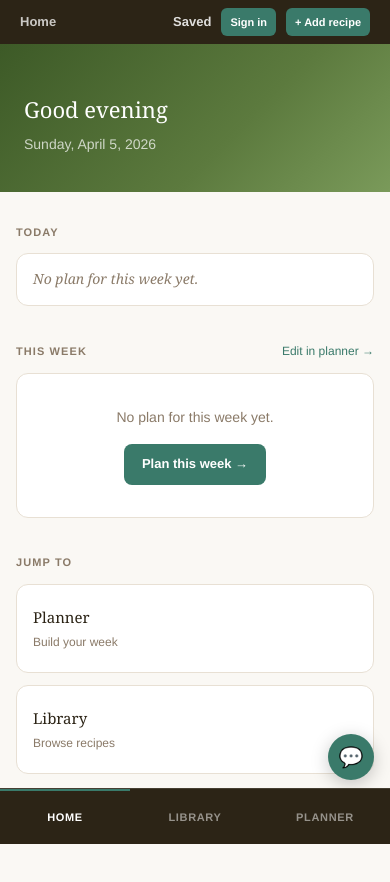
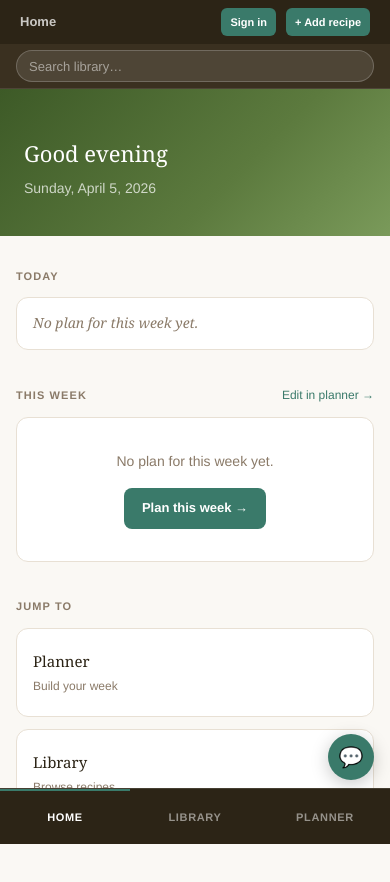
Before and after one commit to schanceee/meal-plan, a website: page index.html in a window 390 px wide. Drawn offline with Linux system fonts and the light colour scheme.

Commit message:
Fix recipe persistence, cross-device sync, and mobile nav/search
- Rename planner's _save() → _savePlan() so it no longer shadows
  recipes.js's internal _save(data) — this was the root cause of
  AI-generated recipes not being persisted to the library
- Expose window._syncRecipe from nav.js; call it after saving new
  AI recipes so they sync to Supabase immediately
- Pull from Supabase on every page load when session already exists
  (previously only triggered on sign-in, causing cross-device divergence)
- Remove "Saved" link from top nav (only Home / Library / Planner)
- Add mobile search bar: sticky row below the global nav, visible
  on mobile only (≥600px desktop search bar unchanged)

Co-Authored-By: Claude Sonnet 4.6 <noreply@anthropic.com>

```diff
--- a/nav.js
+++ b/nav.js
@@ -245,6 +245,8 @@ window.SUPABASE_ANON = 'sb_publishable_9Ak9MPrC8iYcBGeiqo0c3A_1Lr9m6EG';
       .catch(function (e) { console.warn('Sync error', e); });
   }
 
+  window._syncRecipe = _syncRecipe;
+
   window._syncPlan = function (weekKey, planData) {
     if (!_supaReady() || !_session) return;
     var tok = _session.access_token, uid = _session.user.id;
@@ -270,7 +272,6 @@ window.SUPABASE_ANON = 'sb_publishable_9Ak9MPrC8iYcBGeiqo0c3A_1Lr9m6EG';
   // ── Global bar ──────────────────────────────────────────────────────────────
 
   function renderGlobalBar() {
-    var count = getSaved().length;
     var bar = document.createElement('div');
     bar.id = 'globalBar';
     bar.className = 'global-bar';
@@ -279,9 +280,6 @@ window.SUPABASE_ANON = 'sb_publishable_9Ak9MPrC8iYcBGeiqo0c3A_1Lr9m6EG';
       '<div class="gb-right">' +
         '<a class="gb-nav-link" href="' + root + 'library.html">Library</a>' +
         '<a class="gb-nav-link" href="' + root + 'planner.html">Planner</a>' +
-        '<a class="gb-saved-link" href="' + root + 'library.html">Saved' +
-          (count ? ' <span class="gb-badge">' + count + '</span>' : '') +
-        '</a>' +
         '<input id="gbSearch" class="gb-search" type="search" placeholder="Search library\u2026">' +
         '<span id="gbSignIn" style="display:flex;align-items:center;">' +
           '<button class="gb-signin-btn" onclick="openAuthModal()">Sign in</button>' +
@@ -290,14 +288,24 @@ window.SUPABASE_ANON = 'sb_publishable_9Ak9MPrC8iYcBGeiqo0c3A_1Lr9m6EG';
         '<button class="gb-add" onclick="openAddRecipe()">+ Add recipe</button>' +
       '</div>';
     document.body.insertBefore(bar, document.body.firstChild);
+    // Mobile search bar — sits below the nav, only visible on mobile
+    var searchBar = document.createElement('div');
+    searchBar.id = 'gbMobileSearch';
+    searchBar.className = 'gb-mobile-search';
+    searchBar.innerHTML = '<input id="gbMobileSearchInput" class="gb-mobile-search-input" type="search" placeholder="Search library\u2026">';
+    document.body.insertBefore(searchBar, document.body.children[1]);
     document.body.style.paddingTop = '44px';
     renderBottomNav();
     _updateAuthBar();
-    document.getElementById('gbSearch').addEventListener('keydown', function (e) {
+    // Pull from Supabase on every page load if already signed in
+    if (_session) _pullFromSupabase();
+    var searchHandler = function (e) {
       if (e.key === 'Enter' && this.value.trim()) {
         location.href = root + 'library.html?q=' + encodeURIComponent(this.value.trim());
       }
-    });
+    };
+    document.getElementById('gbSearch').addEventListener('keydown', searchHandler);
+    document.getElementById('gbMobileSearchInput').addEventListener('keydown', searchHandler);
   }
 
   function renderBottomNav() {
@@ -315,18 +323,7 @@ window.SUPABASE_ANON = 'sb_publishable_9Ak9MPrC8iYcBGeiqo0c3A_1Lr9m6EG';
     document.body.appendChild(nav);
   }
 
-  window._updateGlobalBar = function () {
-    var link = document.querySelector('.gb-saved-link');
-    if (!link) return;
-    var count = getSaved().length;
-    var badge = link.querySelector('.gb-badge');
-    if (count > 0) {
-      if (badge) { badge.textContent = count; }
-      else { link.insertAdjacentHTML('beforeend', ' <span class="gb-badge">' + count + '</span>'); }
-    } else {
-      if (badge) badge.parentNode.removeChild(badge);
-    }
-  };
+  window._updateGlobalBar = function () { /* no-op: Saved badge removed */ };
 
   // ── Modals ──────────────────────────────────────────────────────────────────
 
--- a/style.css
+++ b/style.css
@@ -355,11 +355,6 @@ a { color: inherit; text-decoration: none; }
   color: rgba(255,255,255,0.75); white-space: nowrap;
 }
 .gb-nav-link:hover { color: white; }
-.gb-saved-link {
-  font-family: 'Helvetica Neue', sans-serif; font-size: 13px; font-weight: 600;
-  color: rgba(255,255,255,0.85); white-space: nowrap;
-}
-.gb-saved-link:hover { color: white; }
 .gb-badge {
   display: inline-flex; align-items: center; justify-content: center;
   background: #c0392b; color: white; border-radius: 10px;
@@ -423,8 +418,31 @@ a { color: inherit; text-decoration: none; }
   font-size: 13px; color: var(--muted); font-style: italic; line-height: 1.5;
 }
 
+/* ── Mobile search bar (below global nav) ─────────────────── */
+.gb-mobile-search {
+  display: none;
+  position: fixed;
+  top: 44px; left: 0; right: 0;
+  z-index: 199;
+  background: #3a3020;
+  padding: 6px 16px;
+  border-bottom: 1px solid rgba(255,255,255,0.1);
+}
+.gb-mobile-search-input {
+  width: 100%; height: 32px; padding: 0 12px;
+  border: 1px solid rgba(255,255,255,0.2); border-radius: 16px;
+  background: rgba(255,255,255,0.1); color: white;
+  font-family: 'Helvetica Neue', sans-serif; font-size: 13px;
+  box-sizing: border-box;
+}
+.gb-mobile-search-input::placeholder { color: rgba(255,255,255,0.5); }
+.gb-mobile-search-input:focus { outline: none; border-color: rgba(255,255,255,0.4); }
+
 @media (max-width: 600px) {
+  .gb-mobile-search { display: block; }
   .container { padding: 24px 16px 80px; }
+  /* extra top padding for nav (44px) + search bar (44px) */
+  body { padding-top: 88px !important; }
   .bring-box { flex-direction: column; }
   .gb-search { display: none; }
   .gb-add { font-size: 11px; padding: 0 9px; }
```
Also changed, not shown: planner.html (+12 -7 lines).
